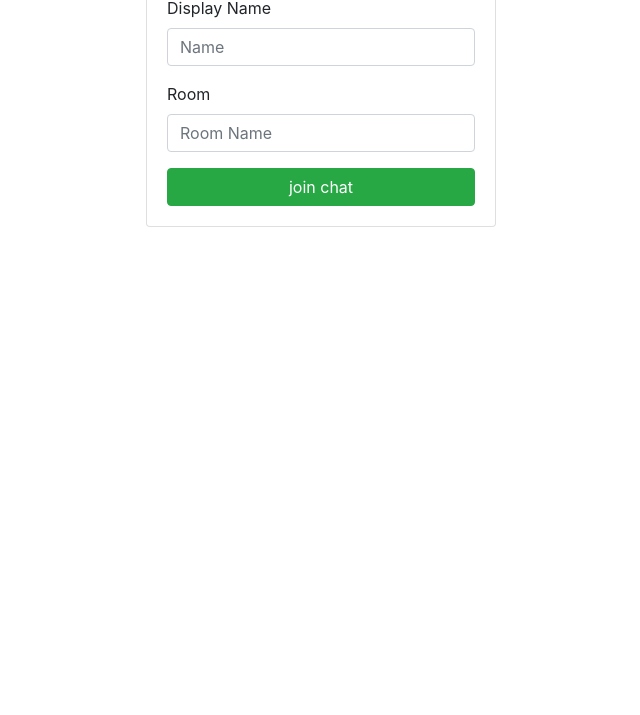
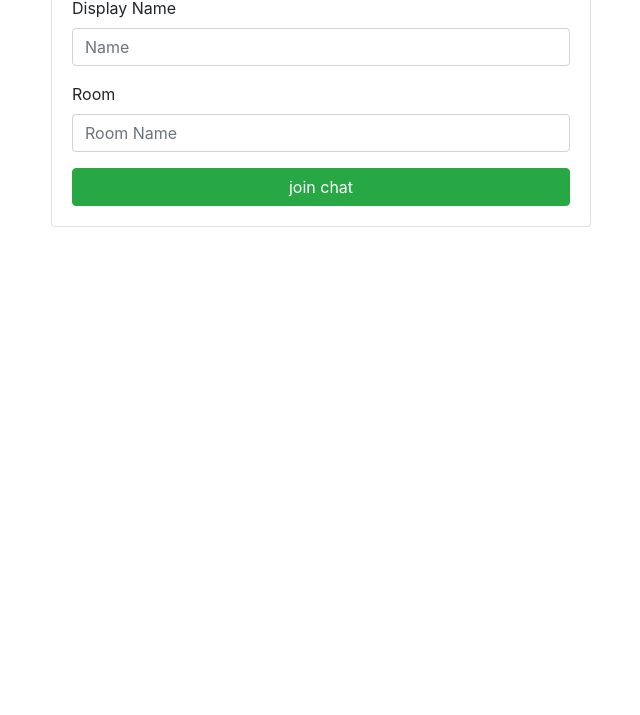
Before and after one commit to achalparikh/Chat-App, a website: page public/index.html in a window 1280 px wide. Shown: the part 85-800 px from the top of the page, without its empty margins (319-959 px from the left). Drawn offline with nearby package versions, Linux system fonts and the light colour scheme.

Commit message:
support for mobile screens

```diff
--- a/public/index.html
+++ b/public/index.html
@@ -2,13 +2,14 @@
 <html>
 	<head>
 		<meta charset="UTF-8">
+		<meta name="viewport" content="width=device-width, initial-scale=1">
 		<title>Chat App</title>
 		<link rel="stylesheet" href="https://maxcdn.bootstrapcdn.com/bootstrap/4.0.0/css/bootstrap.min.css" integrity="sha384-Gn5384xqQ1aoWXA+058RXPxPg6fy4IWvTNh0E263XmFcJlSAwiGgFAW/dAiS6JXm" crossorigin="anonymous">
 	</head>
 	<body>
 		<div class="container">
 			<div class="row h-100">
-				<div class="col-sm-8 offset-sm-2 col-md-4 offset-md-4">
+				<div class="col-md-6 offset-md-3">
 					<div class="card">
 						<div class="card-body">
 							<h1 class="card-title">Join a Chat</h1>
```
